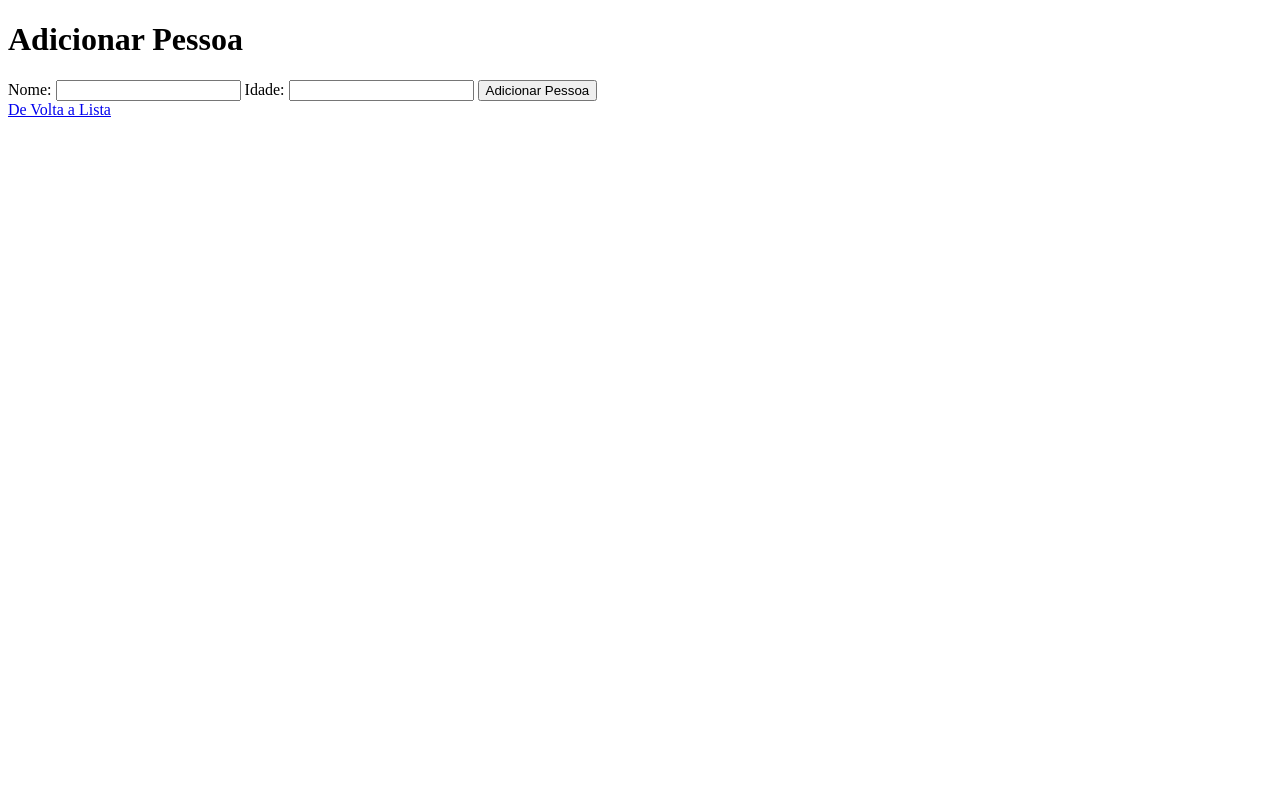
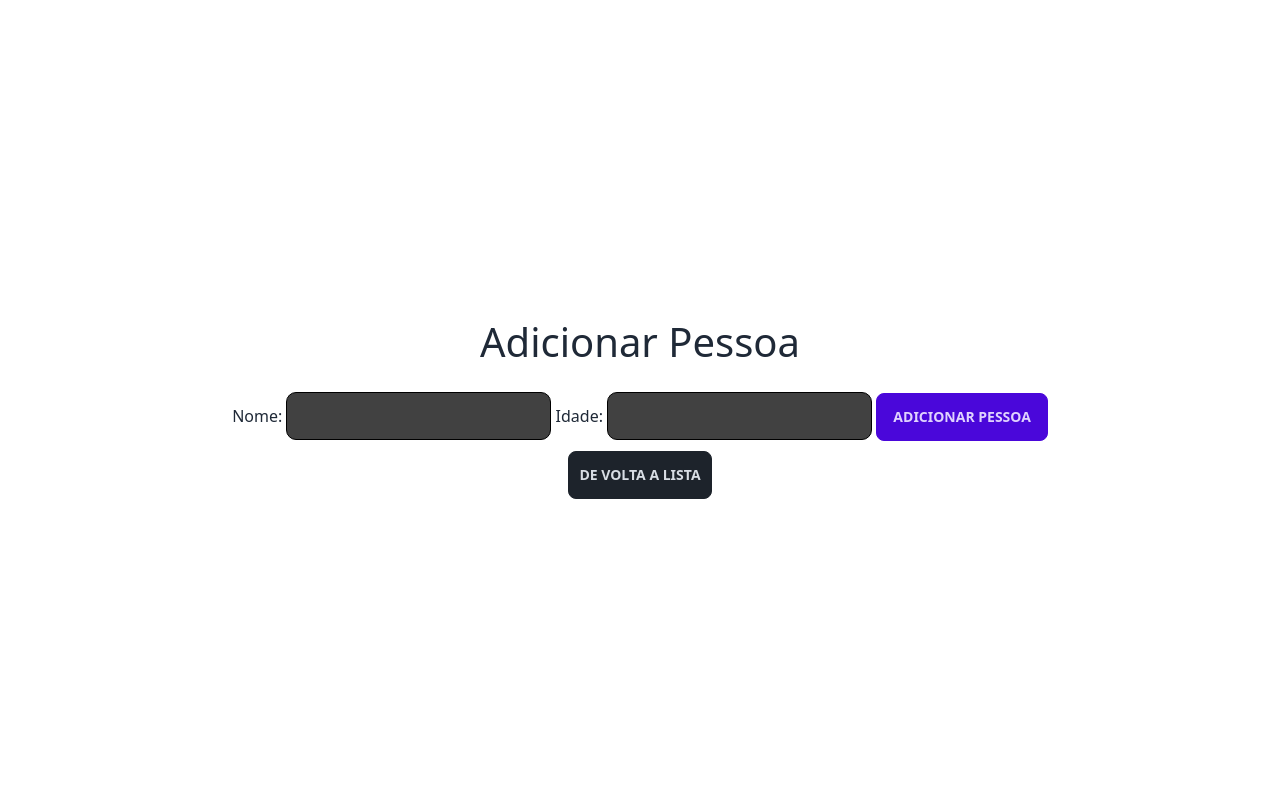
Before and after one commit to tgofsaints/aphpi, a PHP site: template src/views/add-person.php in a window 1280 px wide. Run offline with PHP 8.4, Linux system fonts and the light colour scheme; the template is opened without the code that fills it, so the values that code supplies are empty; some libraries are stand-ins or nearby versions.

Commit message:
feat: implementa melhorias na interface gráfica

```diff
--- a/src/views/add-person.php
+++ b/src/views/add-person.php
@@ -1,17 +1,26 @@
 <!DOCTYPE html>
 <html>
+
 <head>
+    <link href="https://cdn.jsdelivr.net/npm/daisyui@3.9.4/dist/full.css" rel="stylesheet" type="text/css" />
+    <link href="src/views/css/styles.css" rel="stylesheet" type="text/css" />
+    <script src="https://cdn.tailwindcss.com"></script>
     <title>Adicionar Pessoa</title>
 </head>
+
 <body>
-    <h1>Adicionar Pessoa</h1>
-    <form action="/api/add" method="post">
-        <label for="name">Nome:</label>
-        <input type="text" name="name" id="name" required>
-        <label for="age">Idade:</label>
-        <input type="number" name="age" id="age" required>
-        <button type="submit">Adicionar Pessoa</button>
-    </form>
-    <a href="/api/list">De Volta a Lista</a>
+    <div class="container">
+            <h1 style="font-size: 40px">Adicionar Pessoa</h1>
+            <form action="/api/add" method="post">
+                <label for="name">Nome:</label>
+                <input class= "input" type="text" name="name" id="name" required>
+                <label for="age">Idade:</label>
+                <input class= "input" type="number" name="age" id="age" required>
+                <button class="btn btn-active btn-primary" type="submit">Adicionar Pessoa</button>
+            </form>
+            <button class="btn btn-active btn-neutral" type="submit"><a href="/api/list">De Volta a Lista</a></button>
+    </div>
+
 </body>
+
 </html>
--- /dev/null
+++ b/src/views/css/styles.css
@@ -0,0 +1,26 @@
+html, body {
+    height: 100%;
+    margin: 0;
+    display: flex;
+    justify-content: center;
+    align-items: center;
+  }
+
+  .container {
+    display: flex;
+    flex-direction: column;
+    justify-content: center;
+    align-items: center;
+    height: 100vh;
+    padding: 10px;
+  }
+
+  .container > * {
+    padding: 10px;
+  }
+
+  .input{
+    border: 1px black solid;
+    background-color: rgb(65, 65, 65);
+    border-radius: 10px;
+  }
```
Also changed, not shown: src/views/people-list.php (+4 -6 lines).
